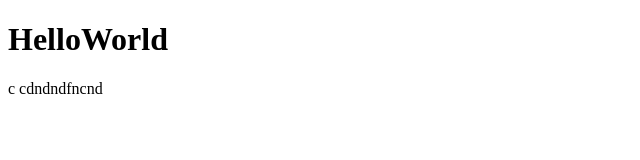
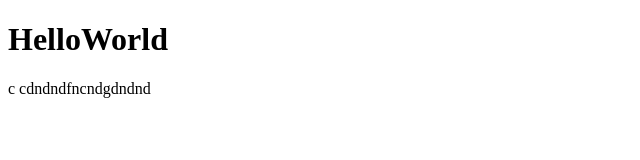
Before and after one commit to NiKolos-comp/Hello-Git, a plain HTML site: page index.html in a window 1280 px wide. Shown: the full height of the page, 0-640 px from the left. Drawn offline with Linux system fonts and the light colour scheme.

Commit message:
htnl commit 2

```diff
--- a/index.html
+++ b/index.html
@@ -11,4 +11,4 @@
 </body>
 </html>
 
-c cdndndfncnd
+c cdndndfncndgdndnd
```
